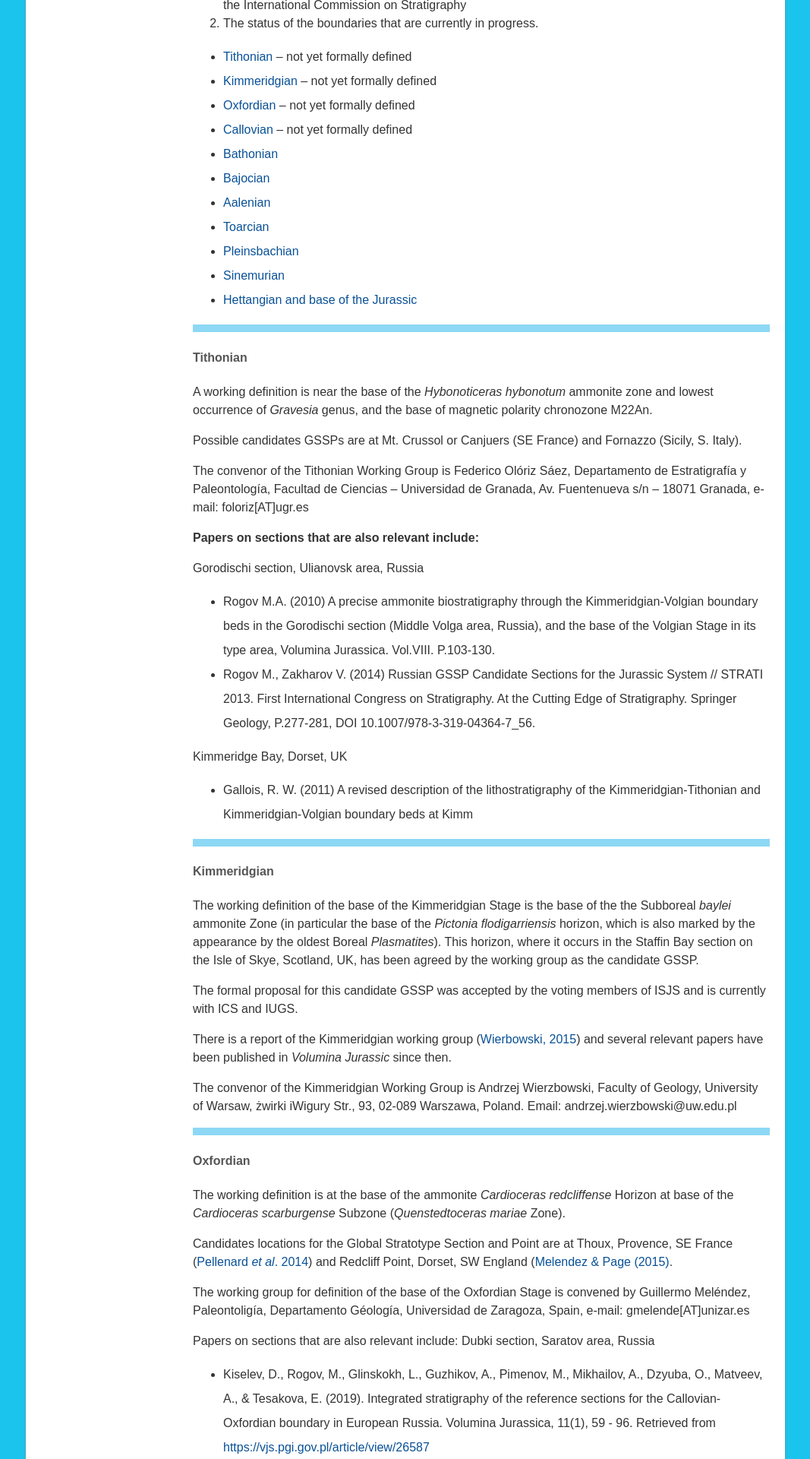
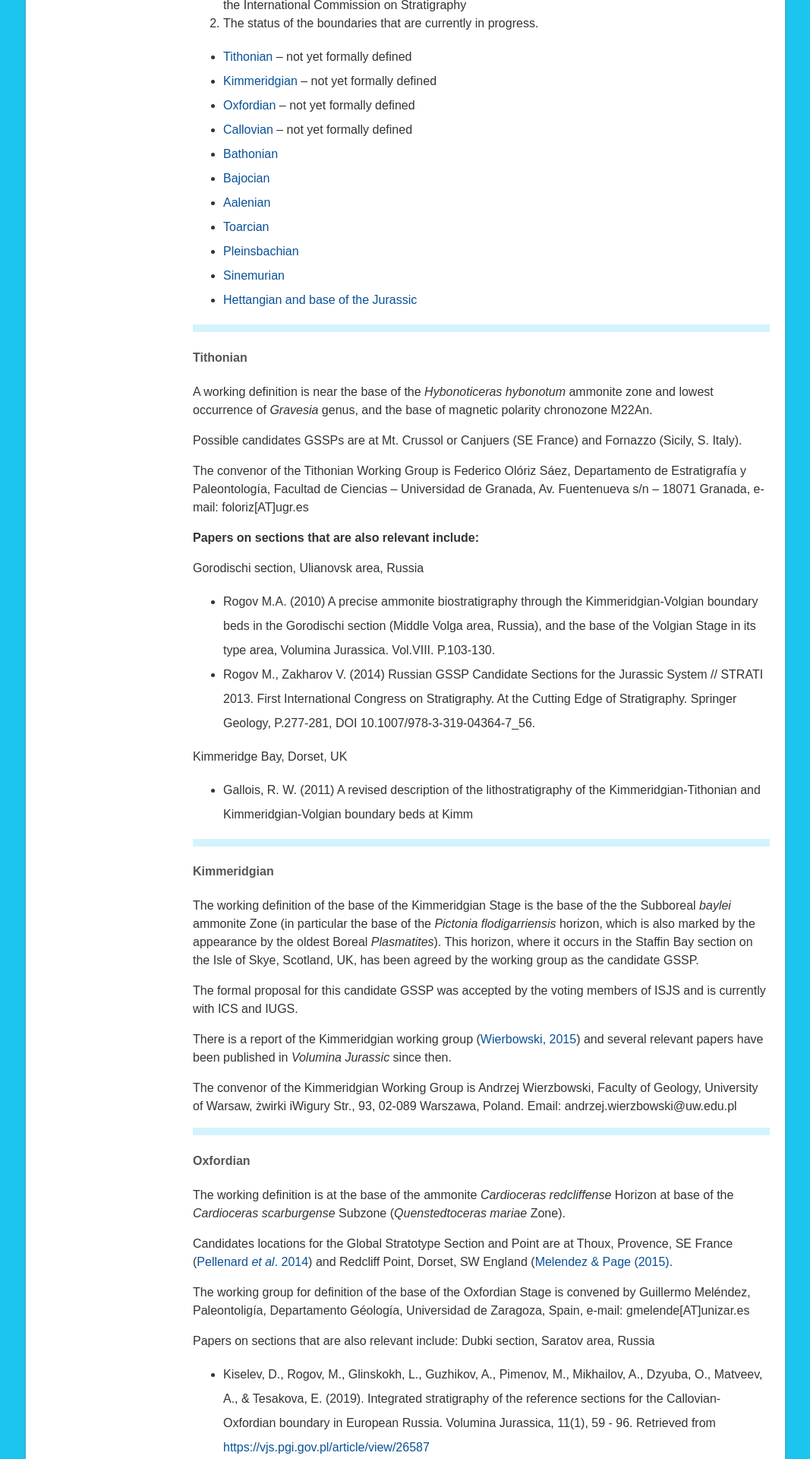
Before and after one commit to i-c-stratigraphy/subcommission-jurassic, a Jekyll site: the page built from pages/our-work.md, in a window 1280 px wide. Shown: the part 1107-3027 px from the top of the page at 76% size, without its empty margins (106-1173 px from the left). Built offline with Jekyll 4.4.1, drawn with Linux system fonts in a browser that asks for light colours.

Commit message:
Update our-work.md

```diff
--- a/pages/our-work.md
+++ b/pages/our-work.md
@@ -38,7 +38,7 @@ One of the major aims of the ISJS is to define all the Global Stratotypes, Secti
 * [Hettangian and base of the Jurassic](#base)
 
 
-<div style="height:10px; width:100%; background-color:#8DD8F4; display:block;">&nbsp;</div>
+<div style="height:10px; width:100%; background-color:#D4F3FD; display:block;">&nbsp;</div>
 #### Tithonian
 A working definition is near the base of the _Hybonoticeras hybonotum_ ammonite zone and lowest occurrence of _Gravesia_ genus, and the base of magnetic polarity chronozone M22An.
 
@@ -56,7 +56,7 @@ Kimmeridge Bay, Dorset, UK
 * Gallois, R. W. (2011) A revised description of the lithostratigraphy of the Kimmeridgian-Tithonian and Kimmeridgian-Volgian boundary beds at Kimm
 
 
-<div style="height:10px; width:100%; background-color:#8DD8F4; display:block;">&nbsp;</div>
+<div style="height:10px; width:100%; background-color:#D4F3FD; display:block;">&nbsp;</div>
 #### Kimmeridgian
 The working definition of the base of the Kimmeridgian Stage is the base of the the Subboreal _baylei_ ammonite Zone (in particular the base of the _Pictonia flodigarriensis_ horizon, which is also marked by the appearance by the oldest Boreal _Plasmatites_). This horizon, where it occurs in the Staffin Bay section on the Isle of Skye, Scotland, UK, has been agreed by the working group as the candidate GSSP.
 
@@ -67,7 +67,7 @@ There is a report of the Kimmeridgian working group ([Wierbowski, 2015](http://v
 The convenor of the Kimmeridgian Working Group is Andrzej Wierzbowski, Faculty of Geology, University of Warsaw, żwirki iWigury Str., 93, 02-089 Warszawa, Poland. Email: andrzej.wierzbowski@uw.edu.pl
 
 
-<div style="height:10px; width:100%; background-color:#8DD8F4; display:block;">&nbsp;</div>
+<div style="height:10px; width:100%; background-color:#D4F3FD; display:block;">&nbsp;</div>
 #### Oxfordian
 The working definition is at the base of the ammonite _Cardioceras redcliffense_ Horizon at base of the _Cardioceras scarburgense_ Subzone (_Quenstedtoceras mariae_ Zone).
 
```
